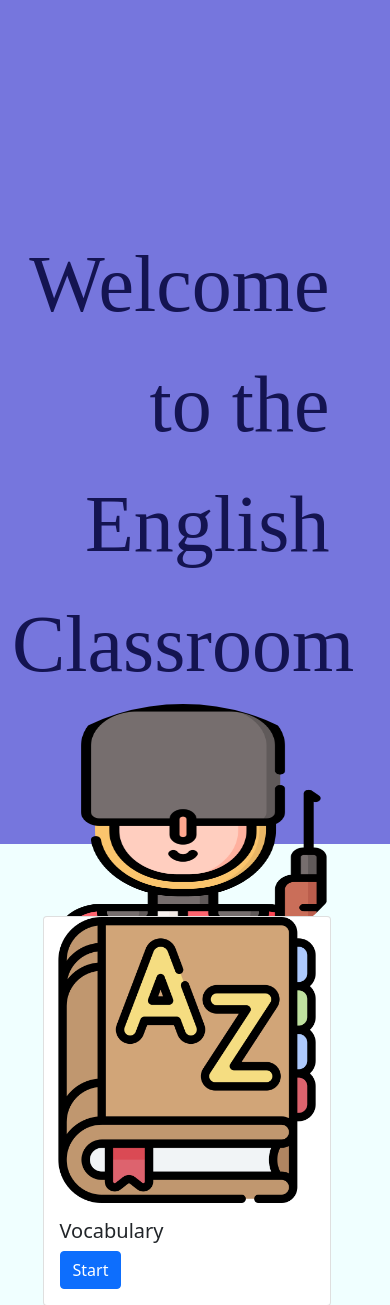
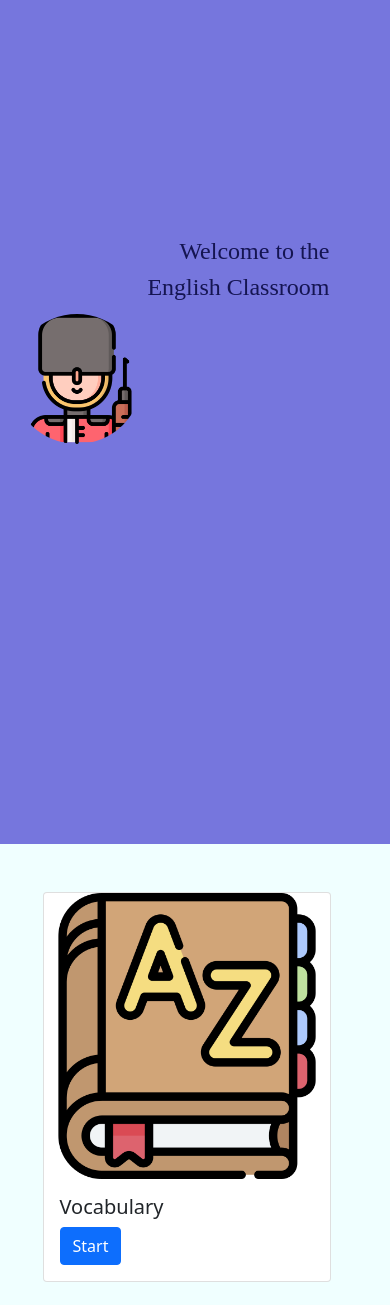
Before and after one commit to DidouLaMenace/WebSiteForLearningEnglish, a Flask app: page / in a window 390 px wide. Shown: the part 76-1381 px from the top of the page. Run offline with Flask 2, Linux system fonts and the light colour scheme; some web fonts are replaced.

```diff
--- a/static/styles/tournoi.css
+++ b/static/styles/tournoi.css
@@ -27,8 +27,30 @@ body {
 
 .img-arrondi {
     border-radius: 50%;
+    height: auto;
+    width: auto;
 }
 
-.margin-9em {
+@media (max-width: 992px) {
+    .bienvenue {
+      font-size: 2em;
+    }
+
+    img.img-arrondi {
+      height: 50%;
+    }
+  }
+
+  @media (max-width: 576px) {
+    .bienvenue {
+      font-size: 1.5em;
+    }
+
+    img.img-arrondi {
+      height: 25%;
+    }
+  }
+
+.margin-9em{
     margin-top: 9em;
 }
--- a/templates/tournoi.html
+++ b/templates/tournoi.html
@@ -17,7 +17,7 @@
             </div>
         </div>
 
-        <div class="row mt-4">
+        <div class="row">
             <div class="col">
                 <div class="card offset-1 col-2 mt-5" style="width: 18rem;">
                 <img src="/static/img/dictionary.png" class="img-fluid rounded">
```
